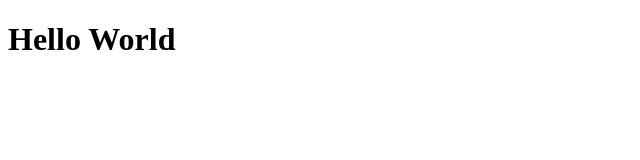
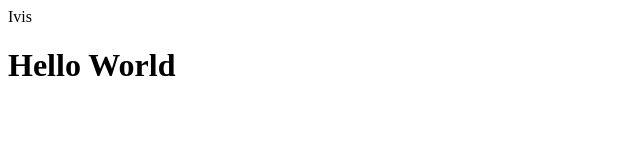
Before and after one commit to ivisorea/Ivis-project, a plain HTML site: page index.html in a window 1280 px wide. Shown: the whole page, without its empty margins (0-640 px from the left). Drawn offline with Linux system fonts and the light colour scheme.

Commit message:
new line

```diff
--- a/index.html
+++ b/index.html
@@ -5,6 +5,7 @@
     <meta http-equiv="X-UA-Compatible" content="IE=edge">
     <meta name="viewport" content="width=device-width, initial-scale=1.0">
     <title>Document</title>
+    <div>Ivis</div>
 </head>
 <body>
     <h1>Hello World</h1>
```
